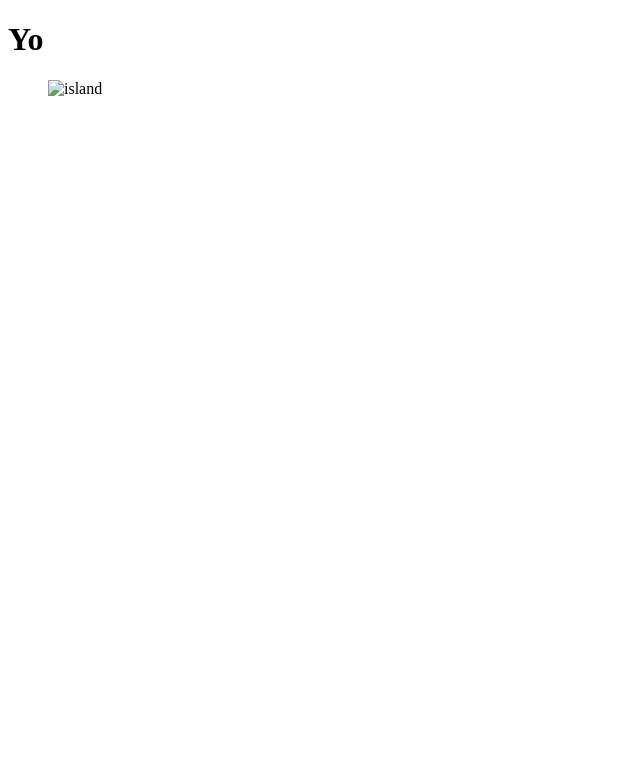
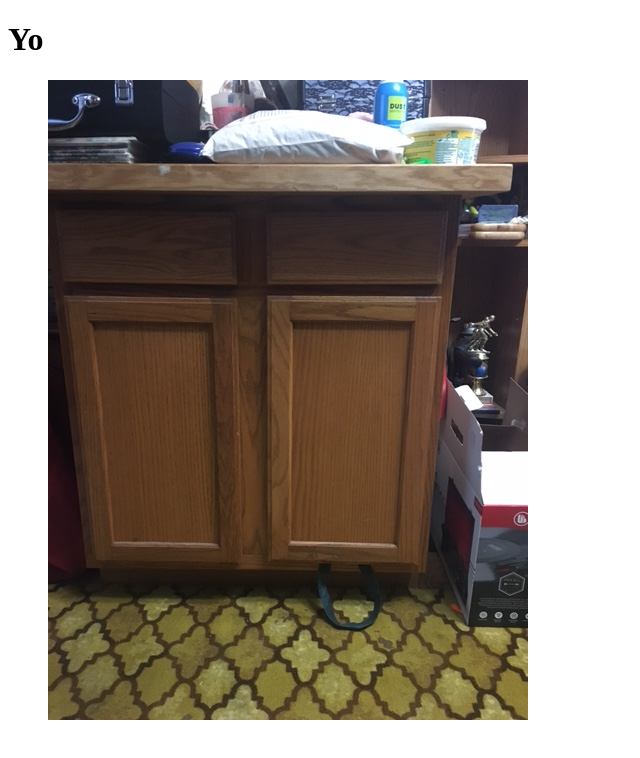
Before and after one commit to tartaglioj/island, a plain HTML site: page index.html in a window 1280 px wide. Shown: the whole page, without its empty margins (0-640 px from the left). Drawn offline with Linux system fonts and the light colour scheme.

Commit message:
Update index.html

```diff
--- a/index.html
+++ b/index.html
@@ -12,7 +12,7 @@
   <body>
     <h1>Yo</h1>
      <figure id="photo">
-       <img alt="island" src="img/island.jpeg" >
+       <img alt="island" src="img/island.JPG" >
     </figure>
   </body>
 </html>
```
